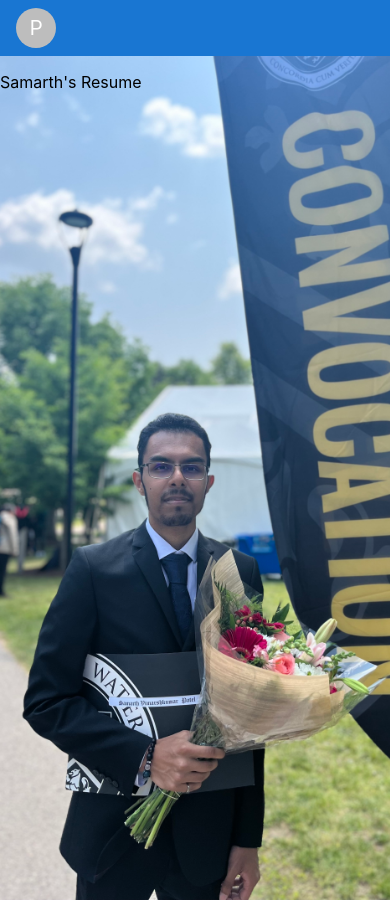
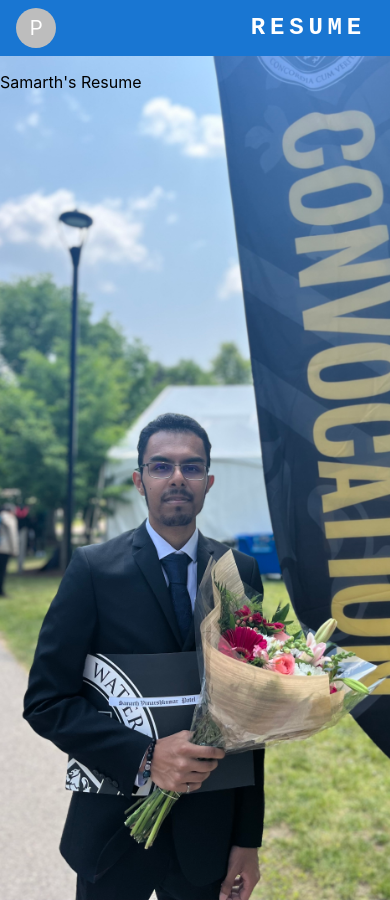
Before and after one commit to SamarthVP/ask-samarths-familiar, a React (Create React App) app in the folder frontend/: page /Resume in a window 390 px wide. Built offline with nearby package versions, Linux system fonts and the light colour scheme.

Commit message:
More mobile friendly interface

```diff
--- a/frontend/package.json
+++ b/frontend/package.json
@@ -14,10 +14,13 @@
     "axios": "^1.4.0",
     "react": "^17.0.2",
     "react-chat-widget": "^3.1.4",
+    "react-device-detect": "^2.2.3",
     "react-dom": "^17.0.2",
+    "react-read-pdf": "^2.0.9",
     "react-router-dom": "^6.14.1",
     "react-scripts": "5.0.1",
     "react-simple-chatbot": "^0.6.1",
+    "reactjs-pdf-view": "^1.0.8",
     "typescript": "^4.9.5",
     "web-vitals": "^2.1.4"
   },
--- a/frontend/src/ChatWIndow.tsx
+++ b/frontend/src/ChatWIndow.tsx
@@ -4,6 +4,7 @@ import axios from 'axios';
 import PropTypes from 'prop-types';
 import Box from "@mui/material/Box"
 import Fade from '@mui/material/Fade';
+import {isMobile} from 'react-device-detect';
 
 type UserInputStep = {
   value: string
@@ -89,10 +90,19 @@ class GetResponse extends Component<GetResponseProps, GetResponseStates> {
   }
 }
 
+function sx(){
+  if (isMobile){
+    return null
+  }
+  return {mr:25, ml:25, pb:20, pt:5}
+}
+
 function ChatWindow(){
   return (
     <Fade appear={true} in={true} timeout={1500} easing="ease-in">
-      <Box sx={{mr:25, ml:25, pb:20, pt:5}}>
+      <Box
+      sx={sx()}
+      >
         <ChatBot
         width={1000}
         // hideHeader="true"
--- a/frontend/src/Header.tsx
+++ b/frontend/src/Header.tsx
@@ -9,7 +9,7 @@ import Avatar from '@mui/material/Avatar';
 import Button from '@mui/material/Button';
 import { Link } from "react-router-dom";
 
-const pages = ['Resume', 'Contact'];
+const pages = ['Resume'];
 
 function Header() {
 
@@ -22,9 +22,9 @@ function Header() {
               <Avatar alt="Poof icon" src="/favicon.ico" />
             </IconButton>
           </Link>
-          <Box sx={{ flexGrow: 1, justifyContent: "flex-end", display: { xs: 'none', md: 'flex' } }}>
+          <Box sx={{ flexGrow: 1, justifyContent: "flex-end", display: { xs: 'flex', md: 'flex' } }}>
             {pages.map((page) => (
-              <Link to={"/" + page} style={{ textDecoration: 'none' }}>
+              <Link key={page} to={"/" + page} style={{ textDecoration: 'none' }}>
                 <Button
                   key={page}
                   sx={{ my: 0, color: 'white', display: 'block' }}
```
Also changed, not shown: 1 other file (tests, documents, lock files or other folders).
